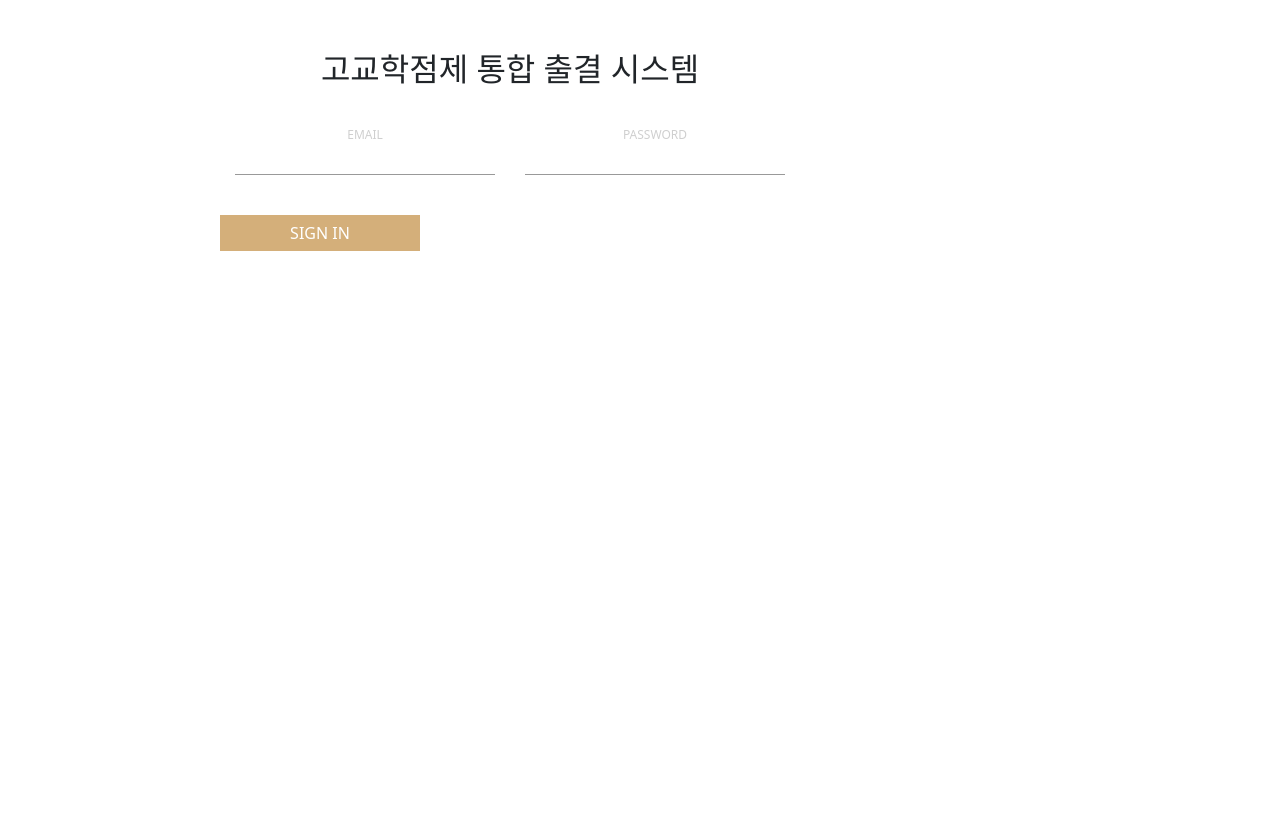
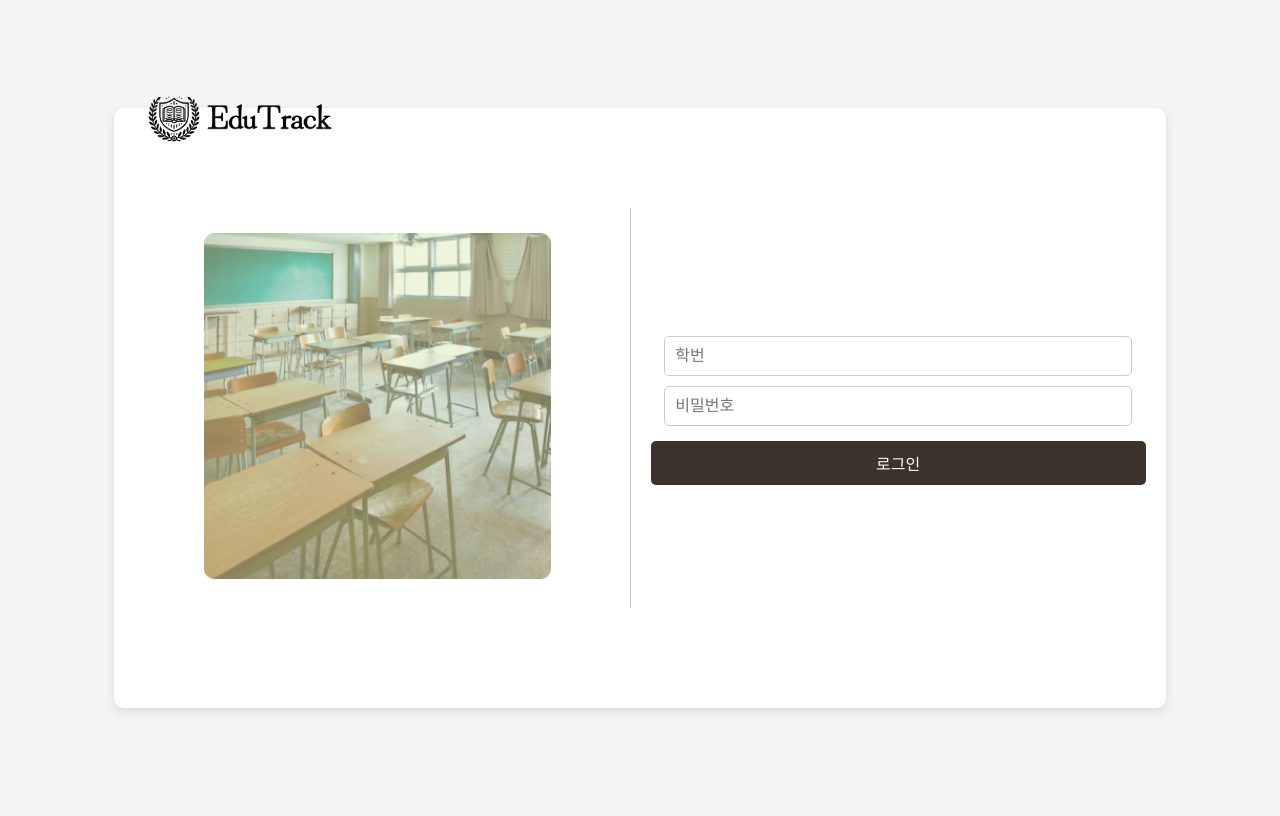
Before and after one commit to tatatommy6/check_service, a Flask app: page /login in a window 1280 px wide. Before the commit the page ends 251 px from the top, so only its background shows below. Run offline with Flask 3, Linux system fonts and the light colour scheme.

Commit message:
로그인 페이지 레이아웃(re)

```diff
--- a/static/style.css
+++ b/static/style.css
@@ -1,233 +1,86 @@
-*, *:before, *:after {
-    box-sizing: border-box;
-    margin: 0;
-    padding: 0;
+body {
+  display: flex;
+  font-family: Arial, sans-serif;
+  background-color: #f4f4f4;
+  justify-content: center;
+  align-items: center;
+  height: 100vh;
 }
 
-  .container {
-    width: 100%; /* 부모 요소의 너비를 설정 */
+.login-container {
+  display: flex;
+  background: white;
+  height: 70%;
+  width: 80%;
+  padding: 20px;
+  border-radius: 10px;
+  box-shadow: 0px 4px 10px rgba(0, 0, 0, 0.1);
+  justify-content: center;
 }
 
-  body {
-    font-family: 'Open Sans', Helvetica, Arial, sans-serif;
-    background: #ededed;
-  }
-  input, button {
-    border: none;
-    outline: none;
-    background: none;
-    font-family: 'Open Sans', Helvetica, Arial, sans-serif;
-  }
-  .tip {
-    font-size: 20px;
-    margin: 40px auto 50px;
-    text-align: center;
-  }
-  .cont {
-    overflow: hidden;
-    position: relative;
-    width: 900px;
-    height: 550px;
-    margin: 0 auto 100px;
-    background: #fff;
-  }
-  .form {
-    position: relative;
-    width: 640px;
-    height: 100%;
-    transition: transform 1.2s ease-in-out;
-    padding: 50px 30px 0;
-  }
-  .cont.s--signup {
-    transform: translate3d(-640px, 0, 0);
-  }
-  button {
-    display: block;
-    margin: 0 auto;
-    width: 260px;
-    height: 36px;
-    border-radius: 30px;
-    color: #fff;
-    font-size: 15px;
-    cursor: pointer;
-  }
-  .img {
-    overflow: hidden;
-    z-index: 2;
-    position: absolute;
-    left: 0;
-    top: 0;
-    width: 260px;
-    height: 100%;
-    padding-top: 360px;
-  }
-  .img:before {
-    content: '';
-    position: absolute;
-    right: 0;
-    top: 0;
-    width: 900px;
-    height: 100%;
-    background-image: url('https://s3-us-west-2.amazonaws.com/s.cdpn.io/142996/sections-3.jpg');
-    background-size: cover;
-    transition: transform 1.2s ease-in-out;
-  }
-  .img:after {
-    content: '';
-    position: absolute;
-    left: 0;
-    top: 0;
+.login-box {
+  display: flex;
   width: 100%;
-    height: 100%;
-    background: rgba(0, 0, 0, 0.6);
-  }
-  .cont.s--signup .img:before {
-    transform: translate3d(640px, 0, 0);
-  }
-  .img__text {
-    z-index: 2;
-    position: absolute;
-    left: 0;
-    top: 50px;
-    width: 100%;
-    padding: 0 20px;
-    text-align: center;
-    color: #fff;
-    transition: transform 1.2s ease-in-out;
-  }
-  .img__text h2 {
-    margin-bottom: 10px;
-    font-weight: normal;
-  }
-  .img__text p {
-    font-size: 14px;
-    line-height: 1.5;
-  }
-  .cont.s--signup .img__text.m--up {
-    transform: translateX(520px);
-  }
-  .img__text.m--in {
-    transform: translateX(-520px);
-  }
-  .cont.s--signup .img__text.m--in {
-    transform: translateX(0);
-  }
-  .img__btn {
-    overflow: hidden;
-    z-index: 2;
-    position: relative;
-    width: 100px;
-    height: 36px;
-    margin: 0 auto;
-    background: transparent;
-    color: #fff;
-    text-transform: uppercase;
-    font-size: 15px;
-    cursor: pointer;
-  }
-  .img__btn:after {
-    content: '';
-    z-index: 2;
-    position: absolute;
-    left: 0;
-    top: 0;
-    width: 100%;
-    height: 100%;
-    border: 2px solid #fff;
-    border-radius: 30px;
-  }
-  .img__btn span {
-    position: absolute;
-    left: 0;
-    top: 0;
-    display: flex;
-    justify-content: center;
   align-items: center;
-    width: 100%;
-    height: 100%;
-    transition: transform 1.2s;
-  }
-  .img__btn span.m--in {
-    transform: translateY(-72px);
-  }
-  .cont.s--signup .img__btn span.m--in {
-    transform: translateY(0);
-  }
-  .cont.s--signup .img__btn span.m--up {
-    transform: translateY(72px);
-  }
-  h2 {
-    width: 100%;
-    font-size: 26px;
-    text-align: center;
-  }
-  label {
-    display: block;
-    width: 260px;
-    margin: 25px auto 0;
-    text-align: center;
-  }
-  label span {
-    font-size: 12px;
-    color: #cfcfcf;
-    text-transform: uppercase;
-  }
-  input {
-    display: block;
-    width: 100%;
-    margin-top: 5px;
-    padding-bottom: 5px;
-    font-size: 16px;
-    border-bottom: 1px solid rgba(0, 0, 0, 0.4);
-    text-align: center;
-  }
-  .forgot-pass {
-    margin-top: 15px;
-    text-align: center;
-    font-size: 12px;
-    color: #cfcfcf;
-  }
-  .submit {
-    display: block; /* 기본적으로 버튼은 inline-block이므로 block으로 변경 */
-    width: 200px; /* 원하는 버튼 크기 설정 (선택 사항) */
-    margin: 0 auto; /* 가로 중앙 정렬 */
-    margin-top: 40px;
-    margin-bottom: 20px;
-    display: inline-block; /* `text-align: center;`가 적용되도록 함 */
-    background: #d4af7a;
-    text-transform: uppercase;
-  }
-  .fb-btn {
-    border: 2px solid #d3dae9;
-    color: #8fa1c7;
-  }
-  .fb-btn span {
-    font-weight: bold;
-    color: #455a81;
-  }
-  .sign-in {
-    transition-timing-function: ease-out;
-  }
-  .cont.s--signup .sign-in {
-    transition-timing-function: ease-in-out;
-    transition-duration: 1.2s;
-    transform: translate3d(640px, 0, 0);
-  }
-  .sign-up {
-    transform: translate3d(-900px, 0, 0);
-  }
-  .cont.s--signup .sign-up {
-    transform: translate3d(0, 0, 0);
+  justify-content: space-between;
 }
 
-  .link-footer {
-    position: absolute;
-    left: 50%;
-    bottom: 0;
-    transform: translateX(-50%);
+.left-section {
+  /* display: flex; */
+  flex-direction: column;
+  align-items: flex-start;
+  width: 50%;
+  margin-bottom: 95px;
 }
 
+.logo {
+  width:200px;
+  margin-top: -60px;
 
-.form-group{
+}
+
+.classroom-image {
+  width: 70%;
+  border-radius: 5px;
+  margin-left: 70px;
+  margin-top: 70px;
+}
+
+.divider {
+  width: 1px;
+  background: #ccc;
+  height: 400px;
+  margin-right: 20px;
+}
+
+.right-section {
   display: flex;
+  flex-direction: column;
+  align-items: center;
+  width: 50%;
 }
+
+.input-field {
+  width: 90%;
+  padding: 10px;
+  margin: 5px 0;
+  border: 1px solid #ccc;
+  border-radius: 5px;
+  font-size: 16px;
+}
+
+.login-button {
+  width: 100%;
+  padding: 10px;
+  background-color: #3d312b;
+  color: white;
+  border: none;
+  border-radius: 5px;
+  font-size: 16px;
+  cursor: pointer;
+  margin-top: 10px;
+}
+
+.login-button:hover {
+  background-color: #2c201b;
+}
--- a/templates/login.html
+++ b/templates/login.html
@@ -1,36 +1,25 @@
-<!doctype html>
+<!DOCTYPE html>
 <html lang="ko">
 <head>
-    <link rel="stylesheet" href="static/style.css" />
-    <meta charset="utf-8">
-    <meta name="viewport" content="width=device-width, initial-scale=1">
-    <title>EduTrack demo</title>
-    <link href="https://cdn.jsdelivr.net/npm/bootstrap@5.3.3/dist/css/bootstrap.min.css" rel="stylesheet" integrity="sha384-QWTKZyjpPEjISv5WaRU9OFeRpok6YctnYmDr5pNlyT2bRjXh0JMhjY6hW+ALEwIH" crossorigin="anonymous">
+    <meta charset="UTF-8">
+    <meta name="viewport" content="width=device-width, initial-scale=1.0">
+    <title>EduTrack</title>
+    <link rel="stylesheet" href="static/style.css">
 </head>
 <body>
-<div class="cont">
-  <div class="form sign-in">
-    <h2>고교학점제 통합 출결 시스템</h2>
-
-    <div class="form-group">
-      <label>
-        <span>Email</span>
-        <input type="email" />
-      </label>
-      <label>
-        <span>Password</span>
-        <input type="password" />
-      </label>
+    <div class="login-container">
+        <div class="login-box">
+            <div class="left-section">
+                <img src="static/Logo.png" alt="EduTrack Logo" class="logo">
+                <img src="static/Group 1.png" alt="Classroom Image" class="classroom-image">
             </div>
-
-    <button type="button" class="submit">Sign In</button>
+            <div class="divider"></div>
+            <div class="right-section">
+                <input type="text" placeholder="학번" class="input-field">
+                <input type="password" placeholder="비밀번호" class="input-field">
+                <button class="login-button">로그인</button>
             </div>
         </div>
-
-<a href="https://dribbble.com/shots/3306190-Login-Registration-form" target="_blank" class="icon-link">
-</a>
-</a>
-    <script src="https://cdn.jsdelivr.net/npm/bootstrap@5.3.3/dist/js/bootstrap.bundle.min.js" integrity="sha384-YvpcrYf0tY3lHB60NNkmXc5s9fDVZLESaAA55NDzOxhy9GkcIdslK1eN7N6jIeHz" crossorigin="anonymous"></script>
-    <script src="main.js"></script>
+    </div>
 </body>
 </html>
```
Also changed, not shown: static/Group 1.png (added), static/Logo.png (added). Lines whose indentation alone changed are shown as unchanged.
